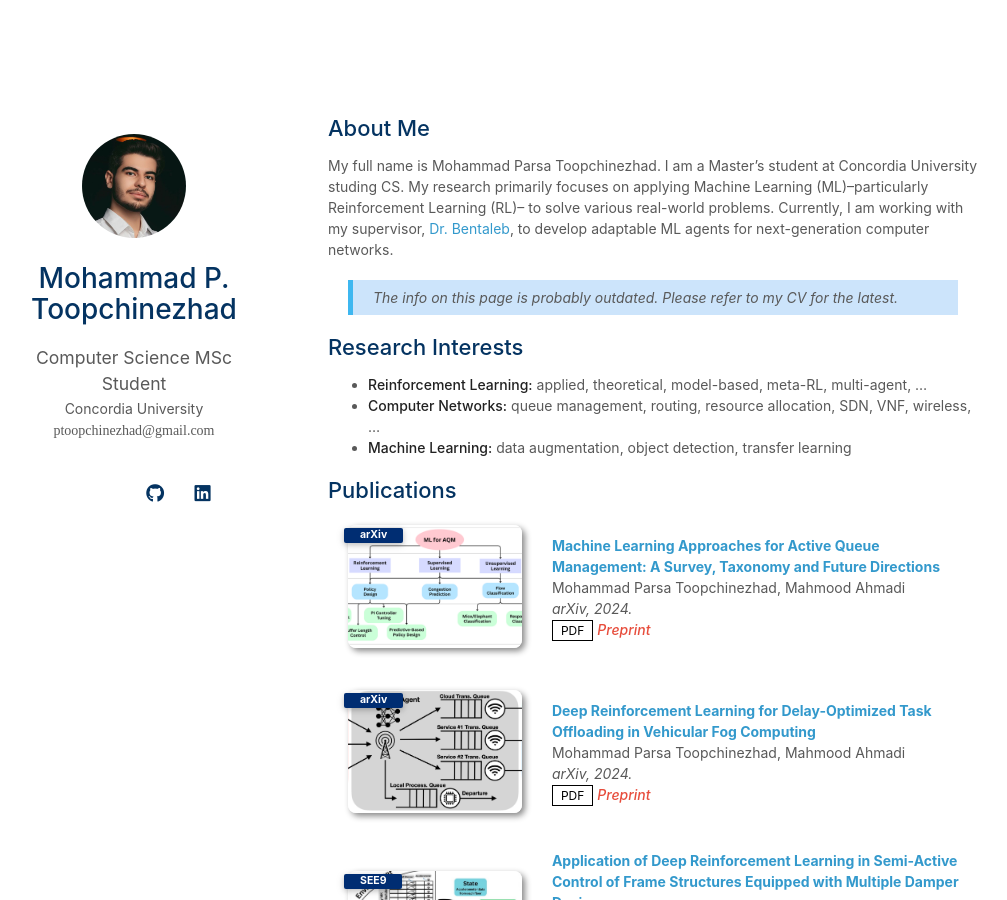
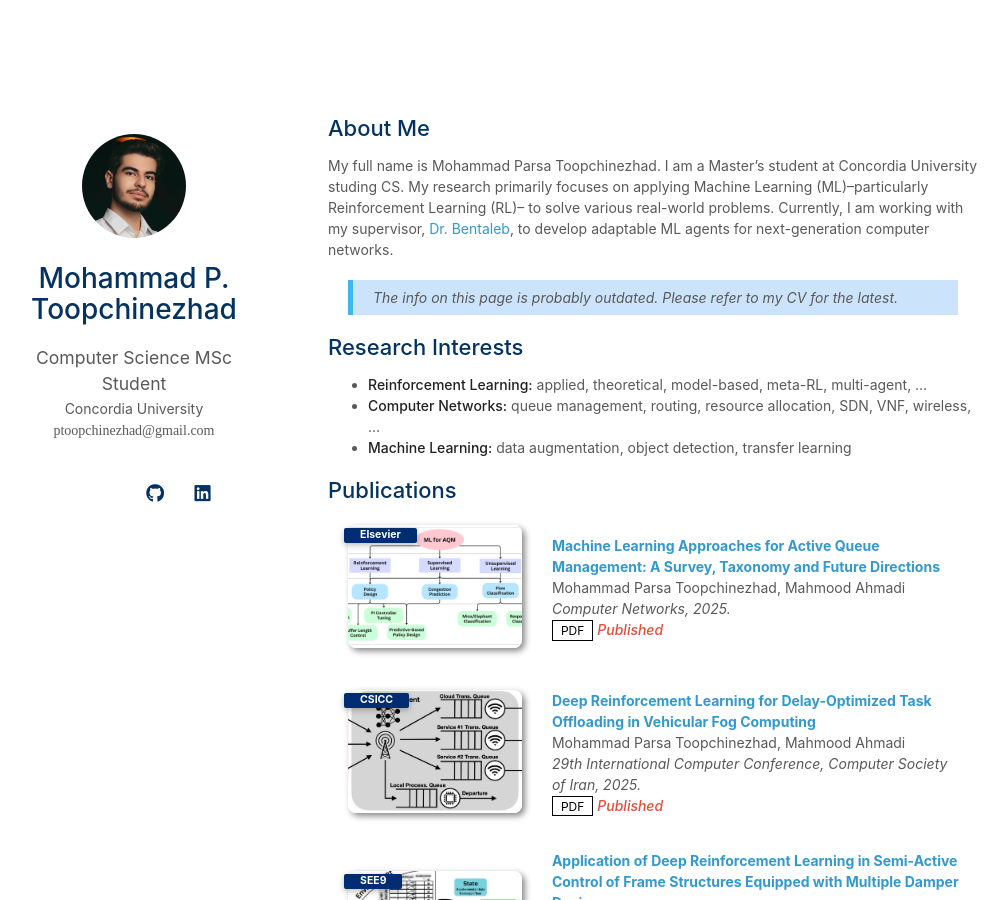
Before and after one commit to Procedurally-Generated-Human/Procedurally-Generated-Human.github.io, a Jekyll site: the page built from index.md, in a window 1280 px wide and 900 px high. Shown: the whole window, without its empty margins (142-1149 px from the left). Built offline with Jekyll 4.4.1, drawn with Linux system fonts in a browser that asks for light colours; a style sheet for code colours, icons or effects is not loaded; our own code applies the rules of GitHub Pages for plain Markdown files.

Commit message:
Update publications.yml

```diff
--- a/_data/publications.yml
+++ b/_data/publications.yml
@@ -2,19 +2,19 @@ main:
 
   - title: "Machine Learning Approaches for Active Queue Management: A Survey, Taxonomy and Future Directions"
     authors: Mohammad Parsa Toopchinezhad, Mahmood Ahmadi
-    conference_short: arXiv
-    conference: arXiv, 2024.
-    pdf: https://arxiv.org/abs/2410.02563
+    conference_short: Elsevier
+    conference: Computer Networks, 2025.
+    pdf: https://www.sciencedirect.com/science/article/abs/pii/S1389128625001422
     image: ./assets/img/aqm-ml-3.png
-    notes: Preprint
+    notes: Published
 
   - title: "Deep Reinforcement Learning for Delay-Optimized Task Offloading in Vehicular Fog Computing"
     authors: Mohammad Parsa Toopchinezhad, Mahmood Ahmadi
-    conference_short: arXiv
-    conference: arXiv, 2024.
-    pdf: https://arxiv.org/abs/2410.03472
+    conference_short: CSICC
+    conference: 29th International Computer Conference, Computer Society of Iran, 2025.
+    pdf: https://ieeexplore.ieee.org/document/10967415
     image: ./assets/img/vfc-rl-3.png
-    notes: Preprint
+    notes: Published
 
   - title: "Application of Deep Reinforcement Learning in Semi-Active Control of Frame Structures Equipped with Multiple Damper Devices"
     authors: Mohammad Parsa Toopchinezhad, Mostafa Toopchinezhad, Hamid Toopchi-Nezhad
```
